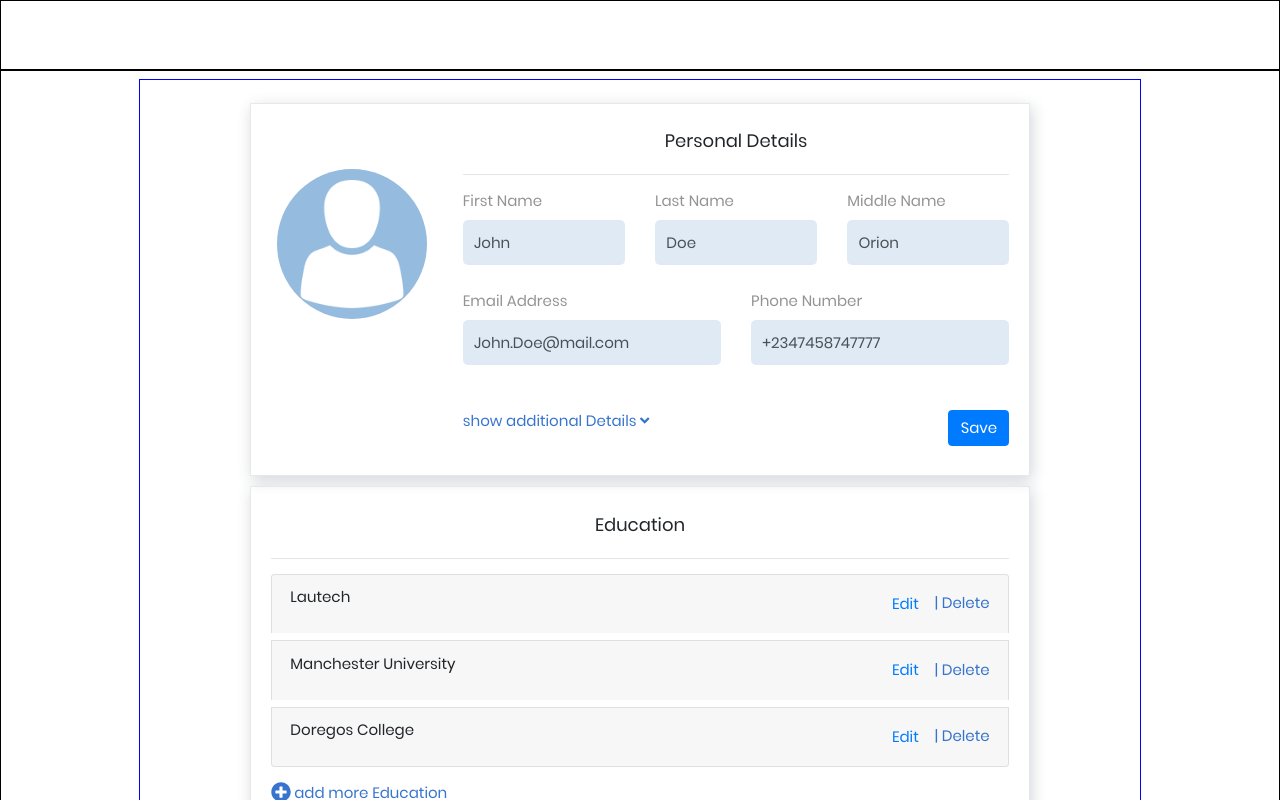
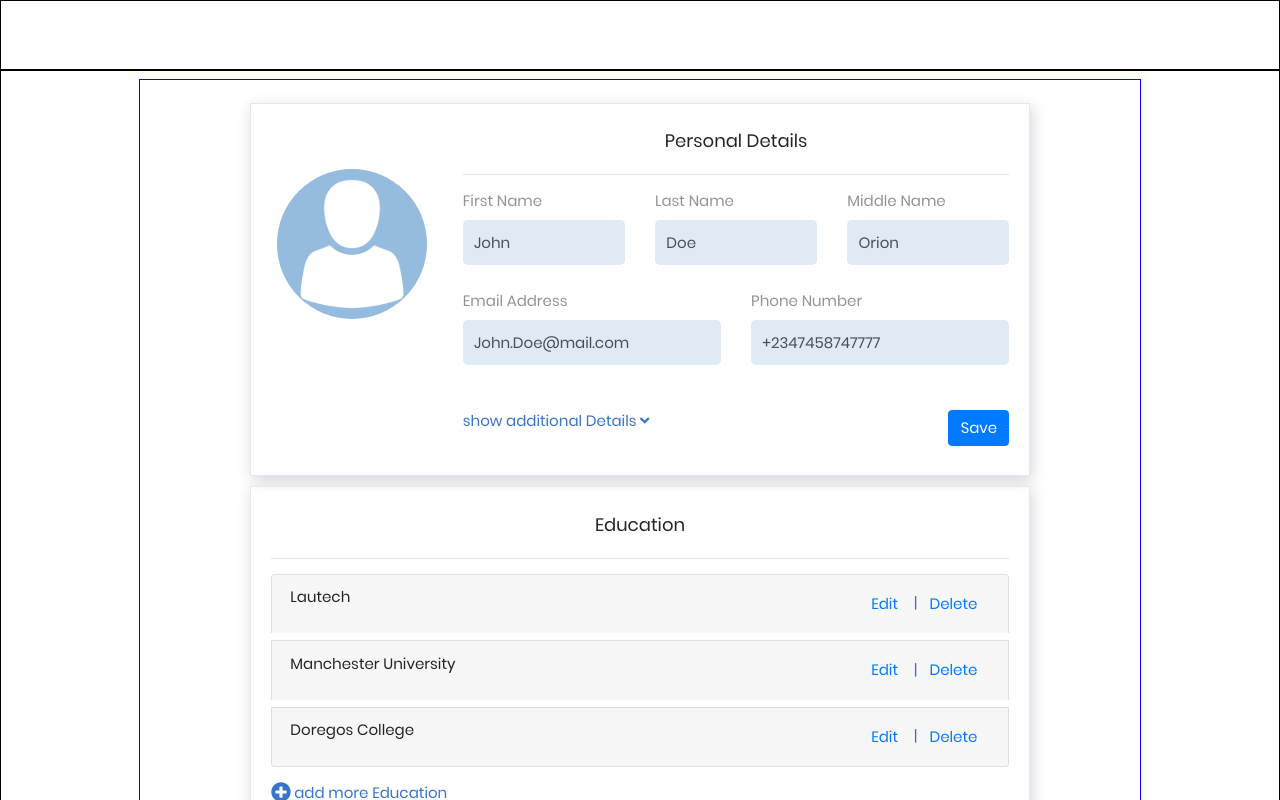
Before and after one commit to TechBuilder-360/portfolio-react, a React (Create React App) app: page /1/edit in a window 1280 px wide. Shown: the top 800 px of the page. Built offline with nearby package versions, Linux system fonts and the light colour scheme; what react-social-login would draw is missing.

Commit message:
merged education edit into api_login

```diff
--- a/src/components/portfolio-edit/education/components/child.js
+++ b/src/components/portfolio-edit/education/components/child.js
@@ -26,10 +26,8 @@
       <Card.Header>
         {education.institution}
         <span style={{ float: "Right" }}>
-          <CustomToggle eventKey={props.i}>Edit</CustomToggle> |{" "}
-          <a type="button" onClick={()=>props.delete(education.id)}>
-            Delete
-          </a>
+          <CustomToggle eventKey={props.i}>Edit</CustomToggle> |
+          <button type="button" className="btn btn-primary-outline text-primary shadow-none" onClick={()=>props.delete(education.id)}>{" "} Delete </button>
         </span>
       </Card.Header>
       <Accordion.Collapse eventKey={props.i}>
```
